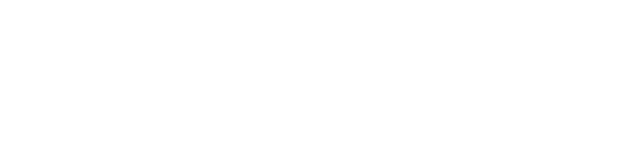
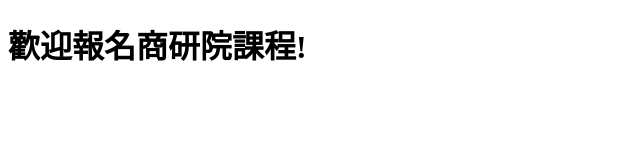
Before and after one commit to andersongu03/my-first-project, a plain HTML site: page index.html in a window 1280 px wide. Shown: the whole page, without its empty margins (0-640 px from the left). Drawn offline with Linux system fonts and the light colour scheme.

Commit message:
add a heading

```diff
--- a/index.html
+++ b/index.html
@@ -7,6 +7,6 @@
     <title>Document</title>
 </head>
 <body>
-
+    <h1>歡迎報名商研院課程!</h1>
 </body>
 </html>
```
